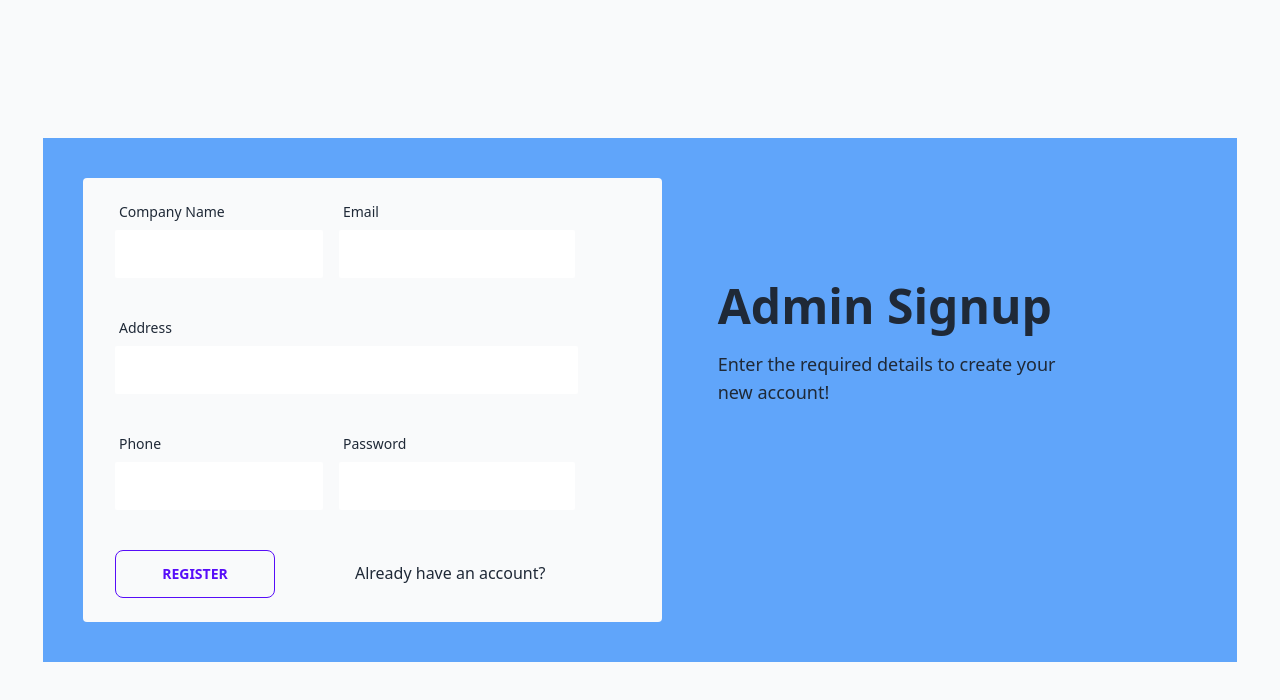
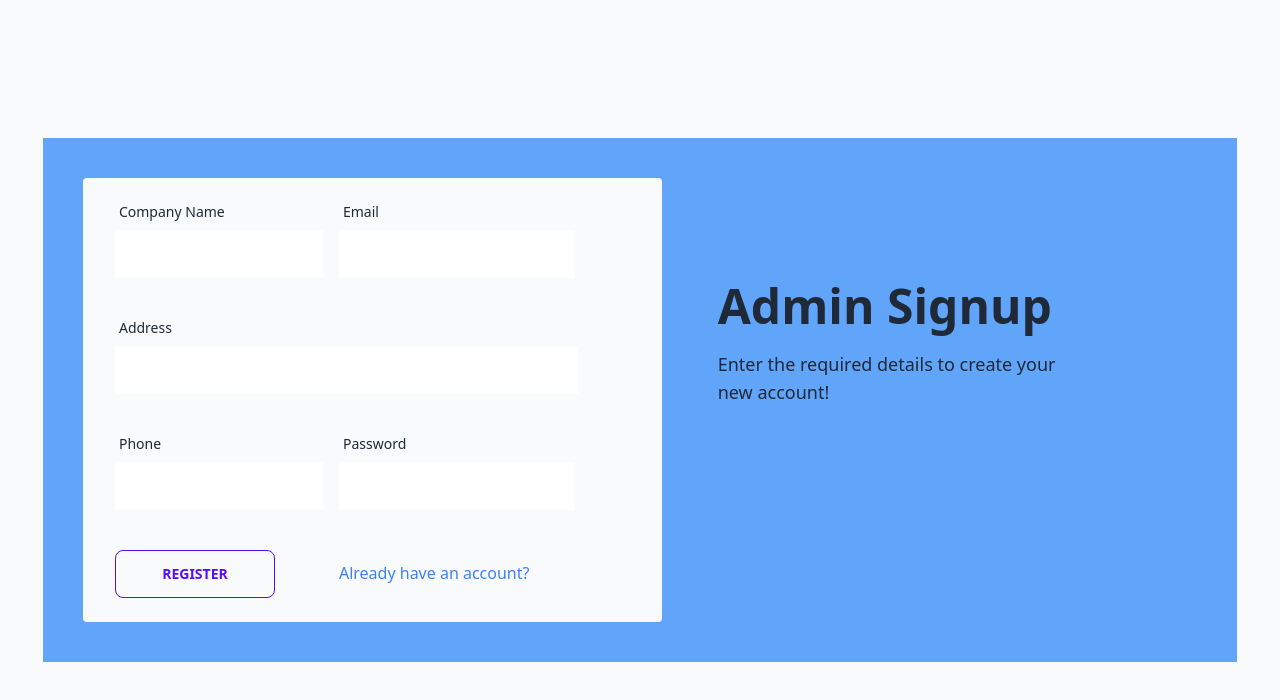
Before and after one commit to CodeBuildder/start-up-saga, a React (Create React App) app in the folder client/: page /admin/signup in a window 1280 px wide. Shown: the top 700 px of the page. Built offline with nearby package versions, Linux system fonts and the light colour scheme; the HTML template or start-up script is replaced by a standard one.

Commit message:
admin signup reff

```diff
--- a/client/src/components/Admin/Signup.tsx
+++ b/client/src/components/Admin/Signup.tsx
@@ -148,7 +148,7 @@ const AdminSignup: React.FC = () => {
               </button>
               <a
                 href="/admin/login"
-                className="pl-20"
+                className="pl-16 text-blue-500"
               >
                 Already have an account?
               </a>
```
